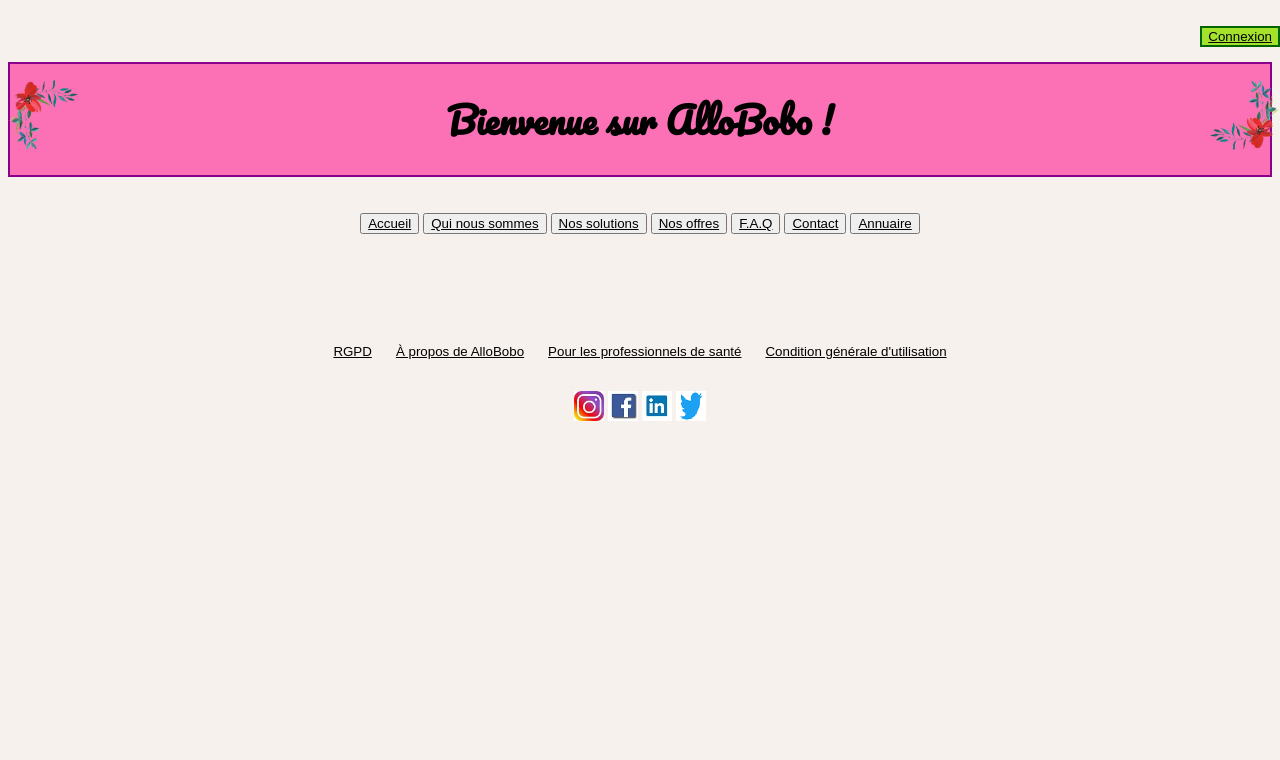
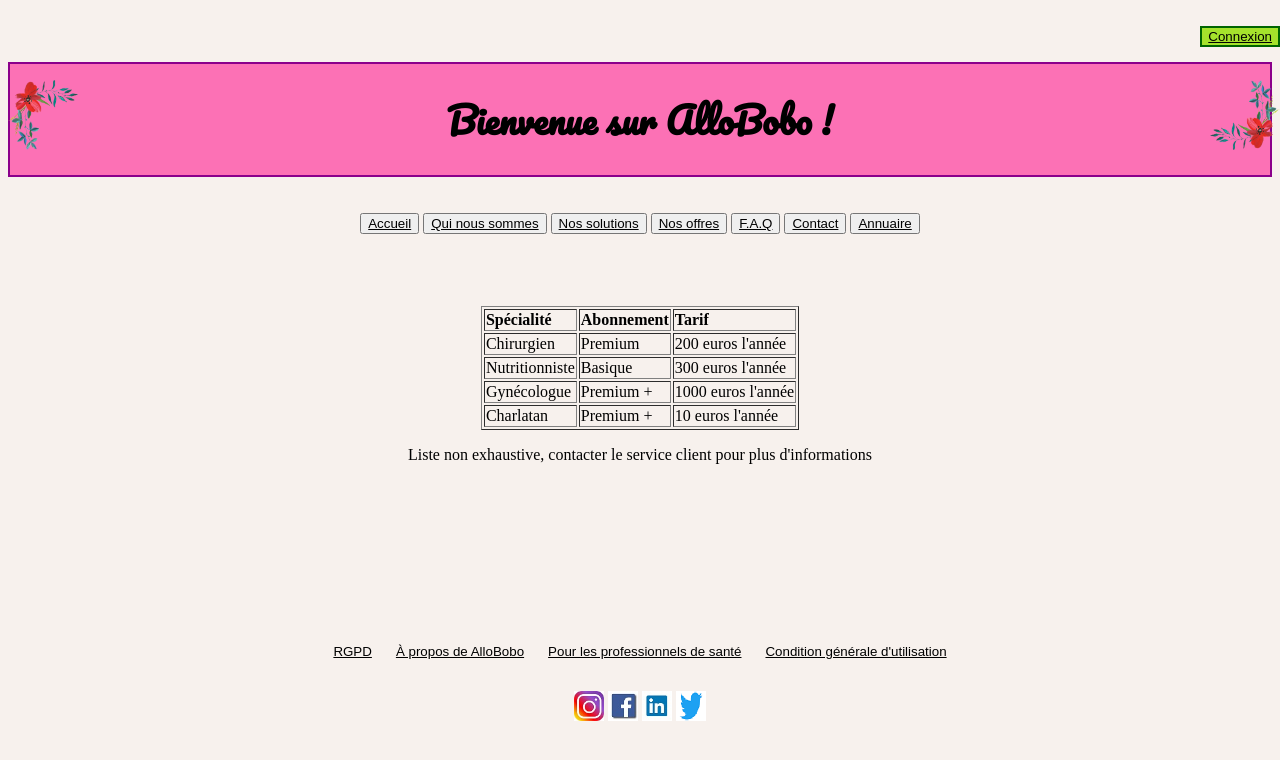
Before and after one commit to LaCoolClass-INTI/AlloBoBo, a Flask app: page /professionnels_de_sante in a window 1280 px wide. Shown: the top 760 px of the page. Run offline with Flask 2, Linux system fonts and the light colour scheme.

Commit message:
création page pour les pro

```diff
--- a/application/static/css/main.css
+++ b/application/static/css/main.css
@@ -190,6 +190,9 @@ a {
   width: 400px;
 }
 
+.brd {
+ border: 3px solid black;}
+
 
 /* Set the size of the div element that contains the map */
 #map {
--- a/application/templates/professionnels_de_sante.html
+++ b/application/templates/professionnels_de_sante.html
@@ -1,5 +1,65 @@
 {% extends "base.html" %}
 
 {% block content %}
+<body>
 
+<center>
+
+<table border="1">
+
+    <thead>
+
+        <tr>
+        <td><b>Spécialité</b> </td>
+        <td><b>Abonnement</b> </td>
+        <td><b>Tarif</b></td>
+        </tr>
+
+    </thead>
+
+    <br>
+
+    <tbody>
+        <tr>
+            <td> Chirurgien </td>
+            <td> Premium </td>
+            <td> 200 euros l'année </td>
+            </tr>
+
+        <tr>
+            <td> Nutritionniste </td>
+            <td> Basique </td>
+            <td> 300 euros l'année </td>
+        </tr>
+
+        <tr>
+            <td> Gynécologue </td>
+            <td> Premium + </td>
+            <td> 1000 euros l'année </td>
+        </tr>
+
+        <tr>
+            <td> Charlatan </td>
+            <td> Premium + </td>
+            <td> 10 euros l'année </td>
+        </tr>
+
+
+
+    </tbody>
+
+
+
+</table>
+
+<p>  Liste non exhaustive, contacter le service client pour plus d'informations </p>
+</center>
+
+</body>
+ <br>
+ <br>
+ <br>
+ <br>
+ <br>
+ <br>
 {% endblock %}
```
